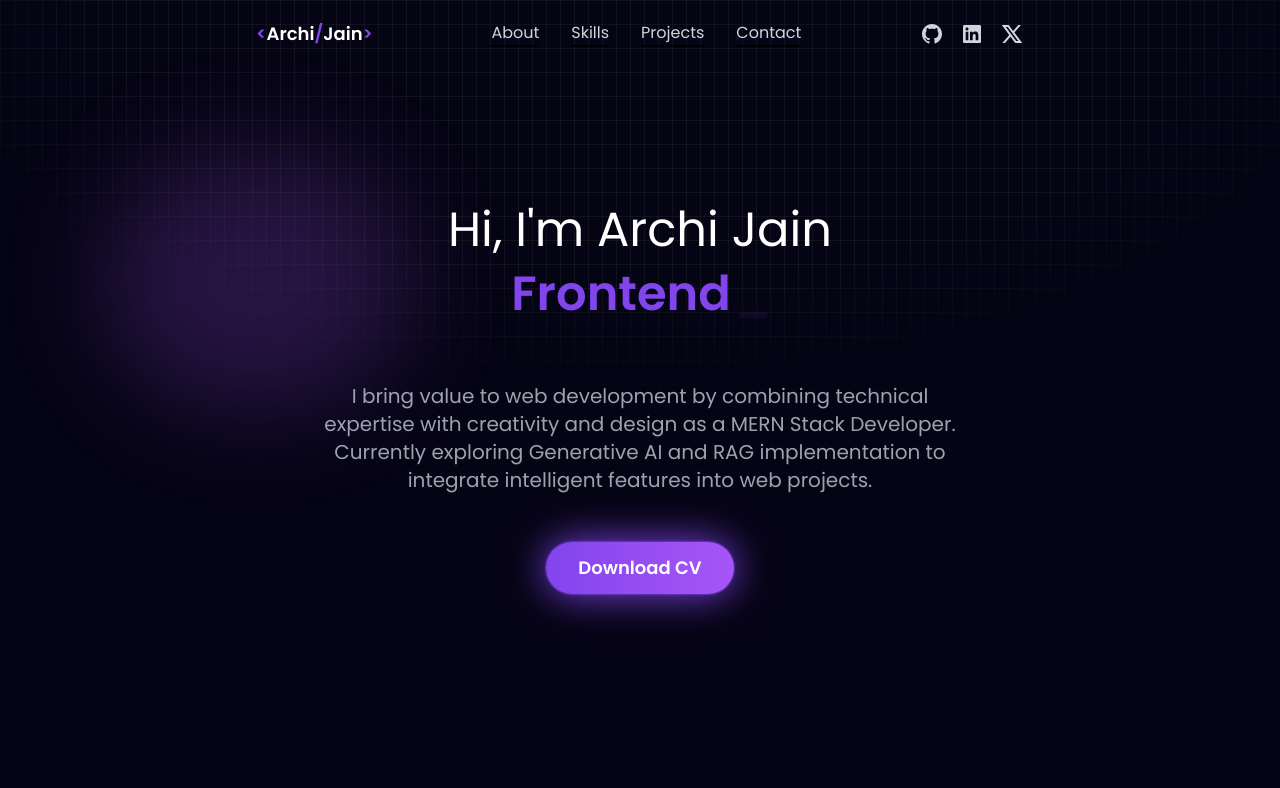
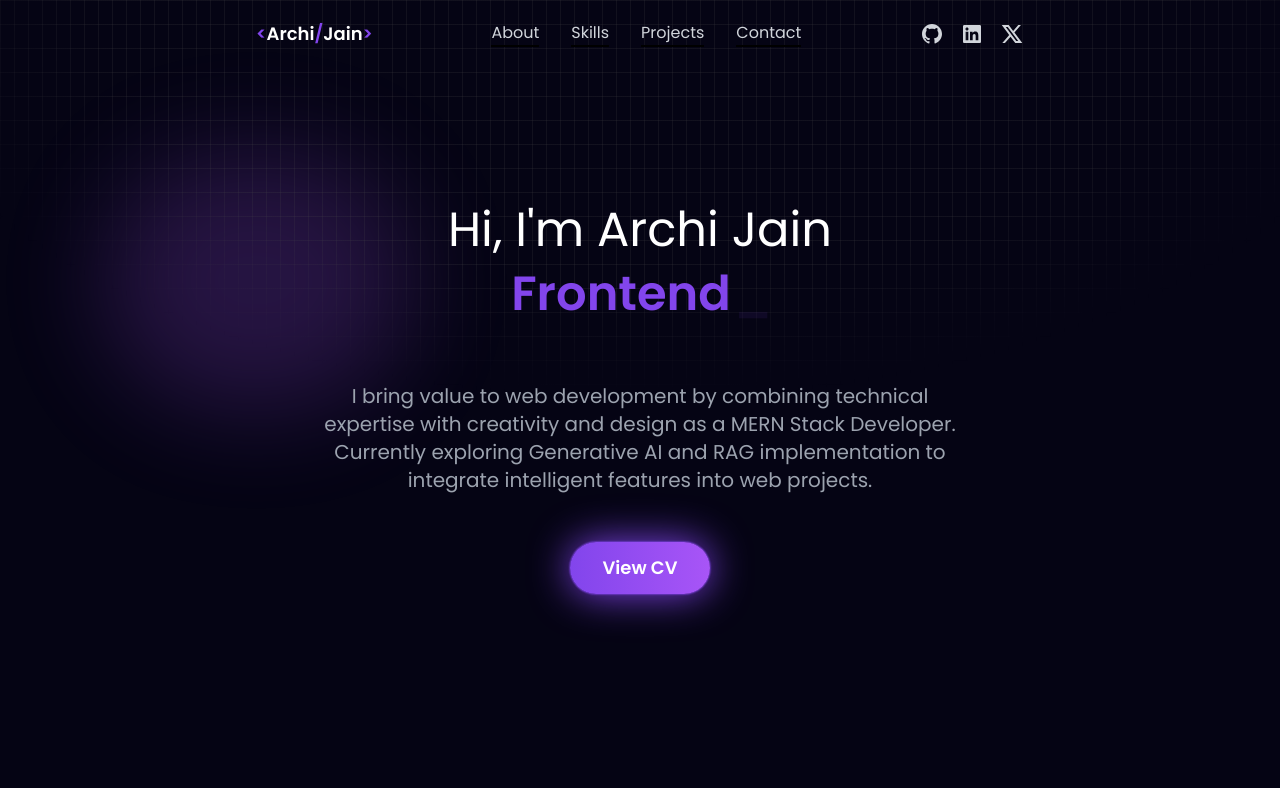
Before and after one commit to jainarchi/MyPortfolio, a React (Vite) app: page / in a window 1280 px wide. Shown: the top 788 px of the page. Built offline with nearby package versions, Linux system fonts and the light colour scheme.

Commit message:
add live link of resume

```diff
--- a/src/Components/About/About.jsx
+++ b/src/Components/About/About.jsx
@@ -42,7 +42,7 @@
           </p>
 
           <a
-            href="./Archi_Jain_MERN.pdf"
+            href="https://drive.google.com/file/d/1LKk5yUEi1kIJtbEFPu-UA8cZcxHSi8Th/view?usp=sharing"
             target="_blank"
             rel="noopener noreferrer"
             className="inline-block text-white py-3 px-8 rounded-full text-lg font-semibold transition-transform duration-300 hover:scale-105 max-w-fit"
@@ -51,7 +51,7 @@
               boxShadow: '0 0 2px #8245ec, 0 0 2px #8245ec, 0 0 40px #8245ec',
             }}
           >
-            Download CV
+            View CV
           </a>
         </div>
 
```
